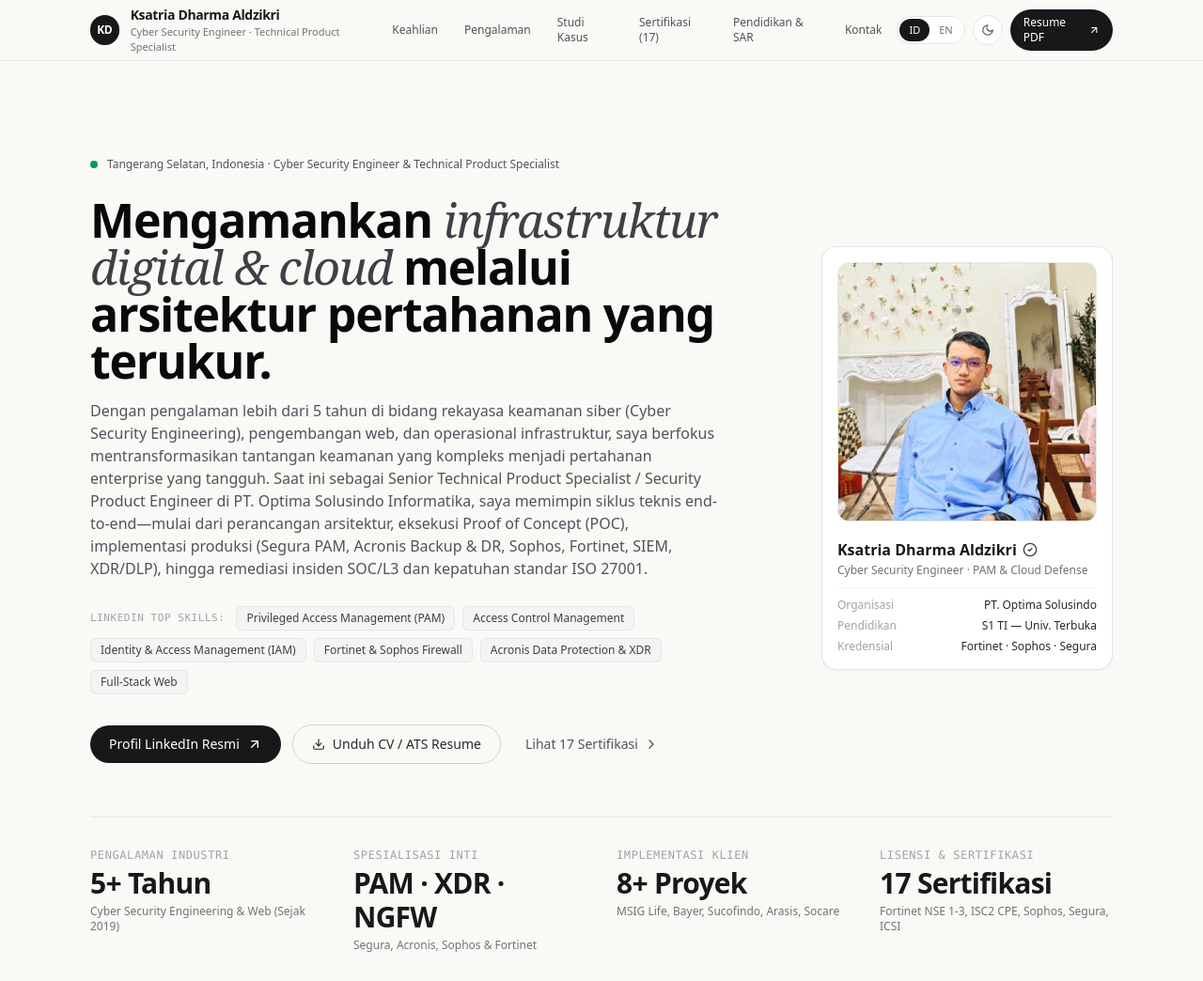
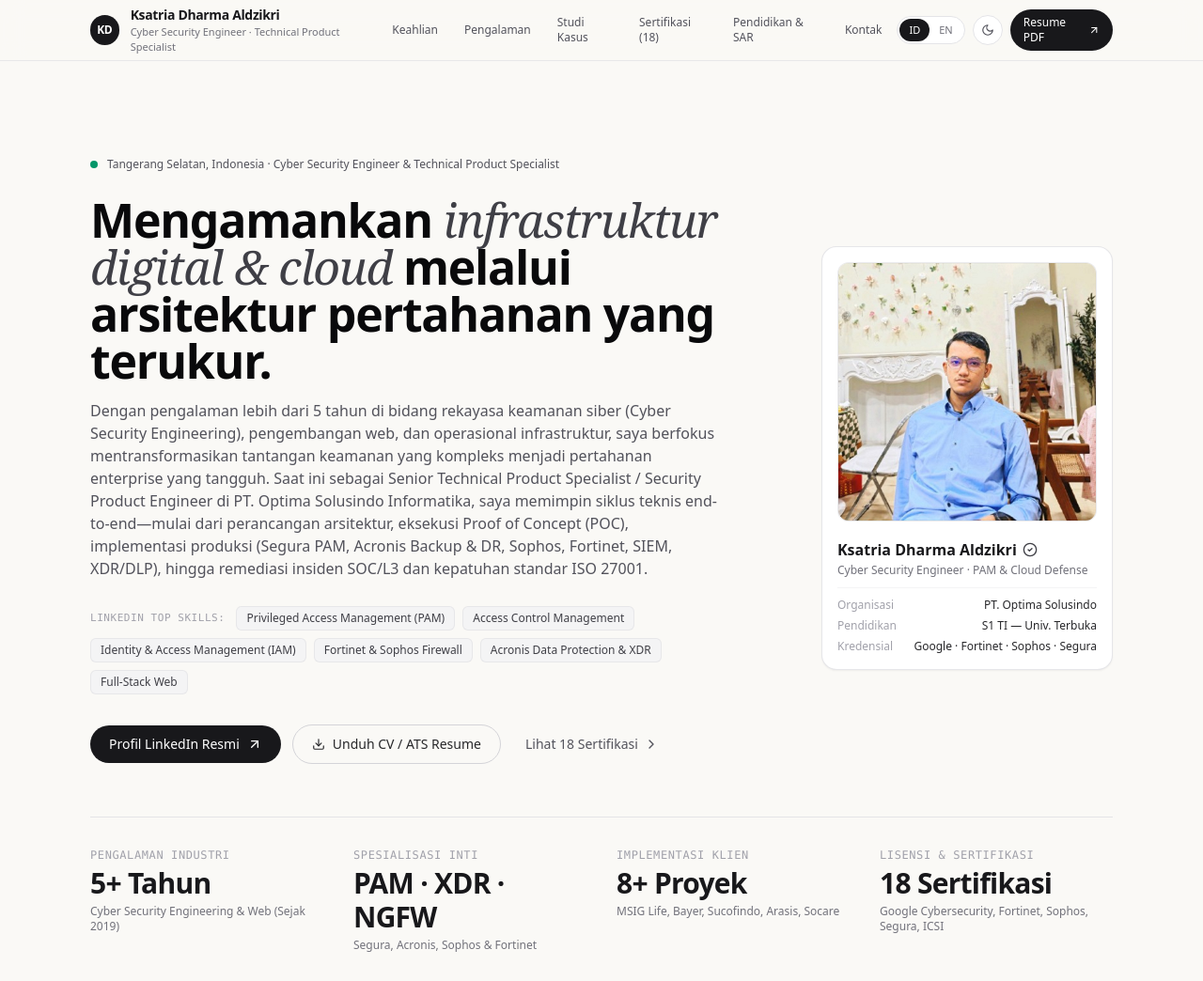
Before and after one commit to ksatria3739/ksatria-dharma-portfolio, a Next.js app: page / in a window 1280 px wide. Shown: the top 1044 px of the page at 94% size. Built offline with nearby package versions, Linux system fonts and the light colour scheme.

Commit message:
feat(certs): add Google Cybersecurity Professional Certificate as top featured credential

```diff
--- a/src/app/page.tsx
+++ b/src/app/page.tsx
@@ -127,11 +127,11 @@ export default function PortfolioHomePage() {
   );
 
   const certCategories = [
-    { key: "All", label: lang === "id" ? "Semua (17)" : "All (17)" },
+    { key: "All", label: lang === "id" ? "Semua (18)" : "All (18)" },
+    { key: "Google, ICSI & Acronis", label: "Google, ICSI & Acronis (6)" },
     { key: "Fortinet & ISC2", label: "Fortinet & ISC2 (6)" },
     { key: "Segura® PAM", label: "Segura® PAM (4)" },
     { key: "Sophos", label: "Sophos (2)" },
-    { key: "Google, ICSI & Acronis", label: "Google, ICSI & Acronis (5)" },
   ];
 
   const filteredCerts = CERTIFICATIONS_DATA.filter((c) =>
@@ -196,7 +196,7 @@ export default function PortfolioHomePage() {
                 href="#credentials"
                 className="hover:text-zinc-950 dark:hover:text-white transition"
               >
-                {lang === "id" ? "Sertifikasi (17)" : "Credentials (17)"}
+                {lang === "id" ? "Sertifikasi (18)" : "Credentials (18)"}
               </a>
               <a
                 href="#background"
@@ -288,7 +288,7 @@ export default function PortfolioHomePage() {
                   03 / {lang === "id" ? "Studi Kasus & Proyek" : "Selected Work"}
                 </a>
                 <a href="#credentials" onClick={() => setMobileMenuOpen(false)}>
-                  04 / {lang === "id" ? "Lisensi & Sertifikasi (17)" : "Certifications (17)"}
+                  04 / {lang === "id" ? "Lisensi & Sertifikasi (18)" : "Certifications (18)"}
                 </a>
                 <a href="#background" onClick={() => setMobileMenuOpen(false)}>
                   05 / {lang === "id" ? "Pendidikan & Dedikasi" : "Background"}
@@ -416,7 +416,7 @@ export default function PortfolioHomePage() {
                     className="inline-flex items-center gap-1.5 px-3.5 py-2.5 text-xs sm:text-sm font-medium text-zinc-600 dark:text-zinc-400 hover:text-zinc-950 dark:hover:text-white transition"
                   >
                     <span>
-                      {lang === "id" ? "Lihat 17 Sertifikasi" : "View 17 Certifications"}
+                      {lang === "id" ? "Lihat 18 Sertifikasi" : "View 18 Certifications"}
                     </span>
                     <ChevronRight className="w-4 h-4" />
                   </a>
@@ -467,7 +467,7 @@ export default function PortfolioHomePage() {
                       <div className="flex items-center justify-between">
                         <span className="text-zinc-400 dark:text-zinc-500">Kredensial</span>
                         <span className="font-medium text-zinc-800 dark:text-zinc-200">
-                          Fortinet · Sophos · Segura
+                          Google · Fortinet · Sophos · Segura
                         </span>
                       </div>
                     </div>
@@ -521,10 +521,10 @@ export default function PortfolioHomePage() {
                   {lang === "id" ? "Lisensi & Sertifikasi" : "Verified Credentials"}
                 </p>
                 <p className="text-2xl sm:text-3xl font-semibold tracking-tight text-zinc-900 dark:text-zinc-100 mt-1">
-                  17 {lang === "id" ? "Sertifikasi" : "Certifications"}
+                  18 {lang === "id" ? "Sertifikasi" : "Certifications"}
                 </p>
                 <p className="text-xs text-zinc-500 dark:text-zinc-400 mt-1">
-                  Fortinet NSE 1-3, ISC2 CPE, Sophos, Segura, ICSI
+                  Google Cybersecurity, Fortinet, Sophos, Segura, ICSI
                 </p>
               </div>
             </div>
@@ -795,13 +795,13 @@ export default function PortfolioHomePage() {
                   </p>
                   <h2 className="text-2xl sm:text-3xl font-semibold tracking-tight text-zinc-900 dark:text-zinc-50">
                     {lang === "id"
-                      ? "17 Sertifikasi Keamanan Siber & Infrastruktur"
-                      : "17 Verified Cybersecurity & Infrastructure Certifications"}
+                      ? "18 Sertifikasi Keamanan Siber & Infrastruktur"
+                      : "18 Verified Cybersecurity & Infrastructure Certifications"}
                   </h2>
                   <p className="text-sm text-zinc-600 dark:text-zinc-400 leading-relaxed">
                     {lang === "id"
-                      ? "Seluruh sertifikasi resmi dari Fortinet Training Institute, ISC2, Sophos Academy, Segura® University, Google, ICSI, Acronis, dan Cyble beserta dokumen sertifikat PDF asli."
-                      : "Official certifications from Fortinet Training Institute, ISC2, Sophos Academy, Segura® University, Google, ICSI, Acronis, and Cyble with verifiable PDF credentials."}
+                      ? "Termasuk Google Cybersecurity Professional Certificate, rangkaian sertifikasi resmi Fortinet Training Institute, ISC2, Sophos Academy, Segura® University, ICSI, Acronis, dan Cyble."
+                      : "Including the Google Cybersecurity Professional Certificate, alongside official credentials from Fortinet Training Institute, ISC2, Sophos Academy, Segura® University, ICSI, Acronis, and Cyble."}
                   </p>
                 </div>
 
--- a/src/data/portfolioData.ts
+++ b/src/data/portfolioData.ts
@@ -492,6 +492,19 @@ export const PROJECTS_DATA: ProjectItem[] = [
 ];
 
 export const CERTIFICATIONS_DATA: CertificationItem[] = [
+  // Google Cybersecurity Professional Certificate (Top Featured)
+  {
+    id: "google-cybersecurity-professional",
+    title: "Google Cybersecurity Professional Certificate",
+    issuer: "Google (Google Career Certificates / LinkedIn Verified)",
+    date: "LinkedIn Verified Credential",
+    category: "Google, ICSI & Acronis",
+    verified: true,
+    description: {
+      en: "Comprehensive 8-course professional certification by Google covering SIEM tools (Splunk/Chronicle), Linux, SQL, Python security automation, IDS, network defense, risk management (NIST/CSF), and incident response.",
+      id: "Sertifikasi profesional komprehensif dari Google yang mencakup operasional SIEM, keamanan jaringan & IDS, Linux, SQL, otomatisasi Python untuk keamanan siber, manajemen risiko (NIST/CSF), serta penanganan insiden.",
+    },
+  },
   // Fortinet & ISC2
   {
     id: "fortinet-nse-3",
```
